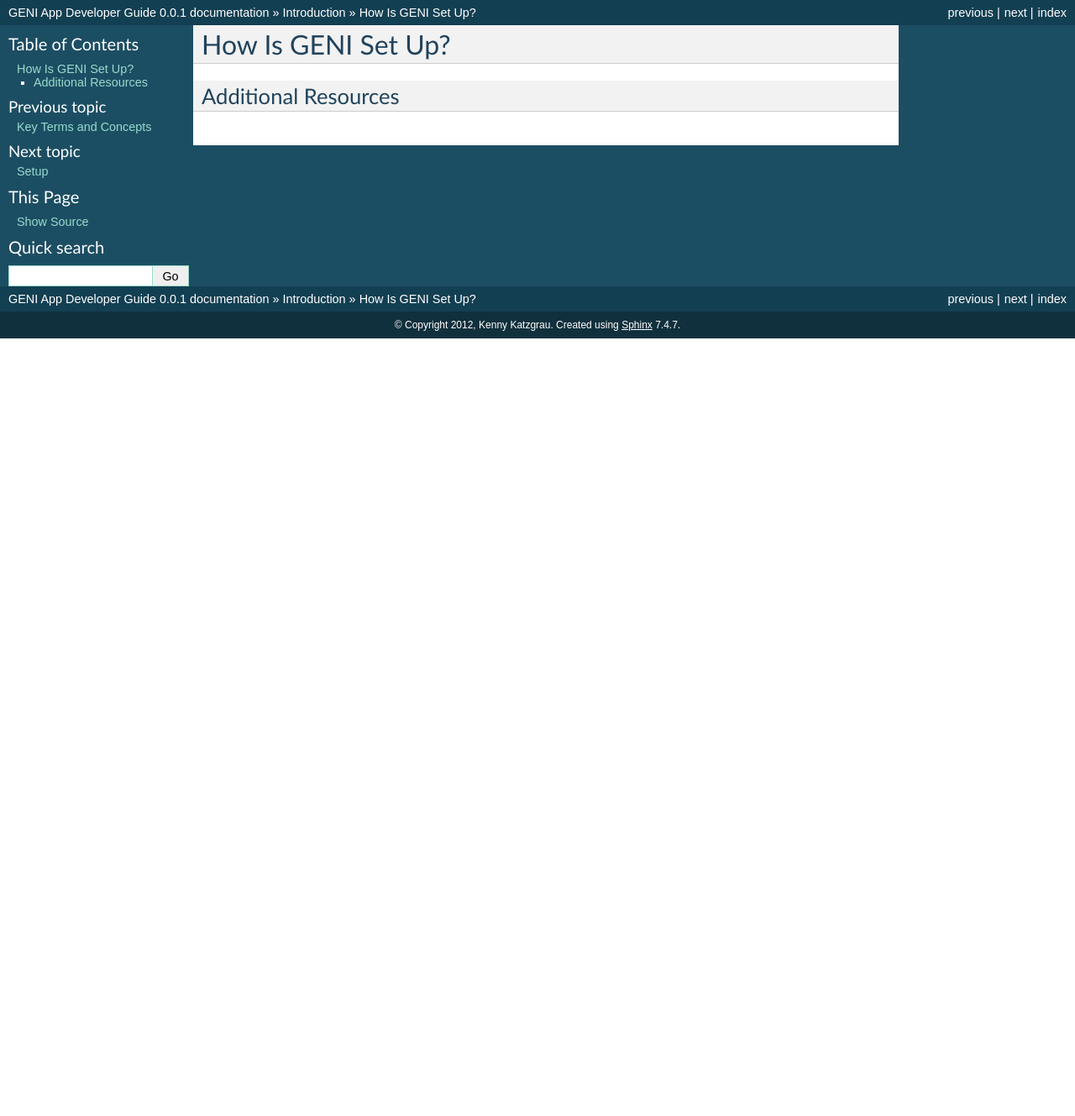
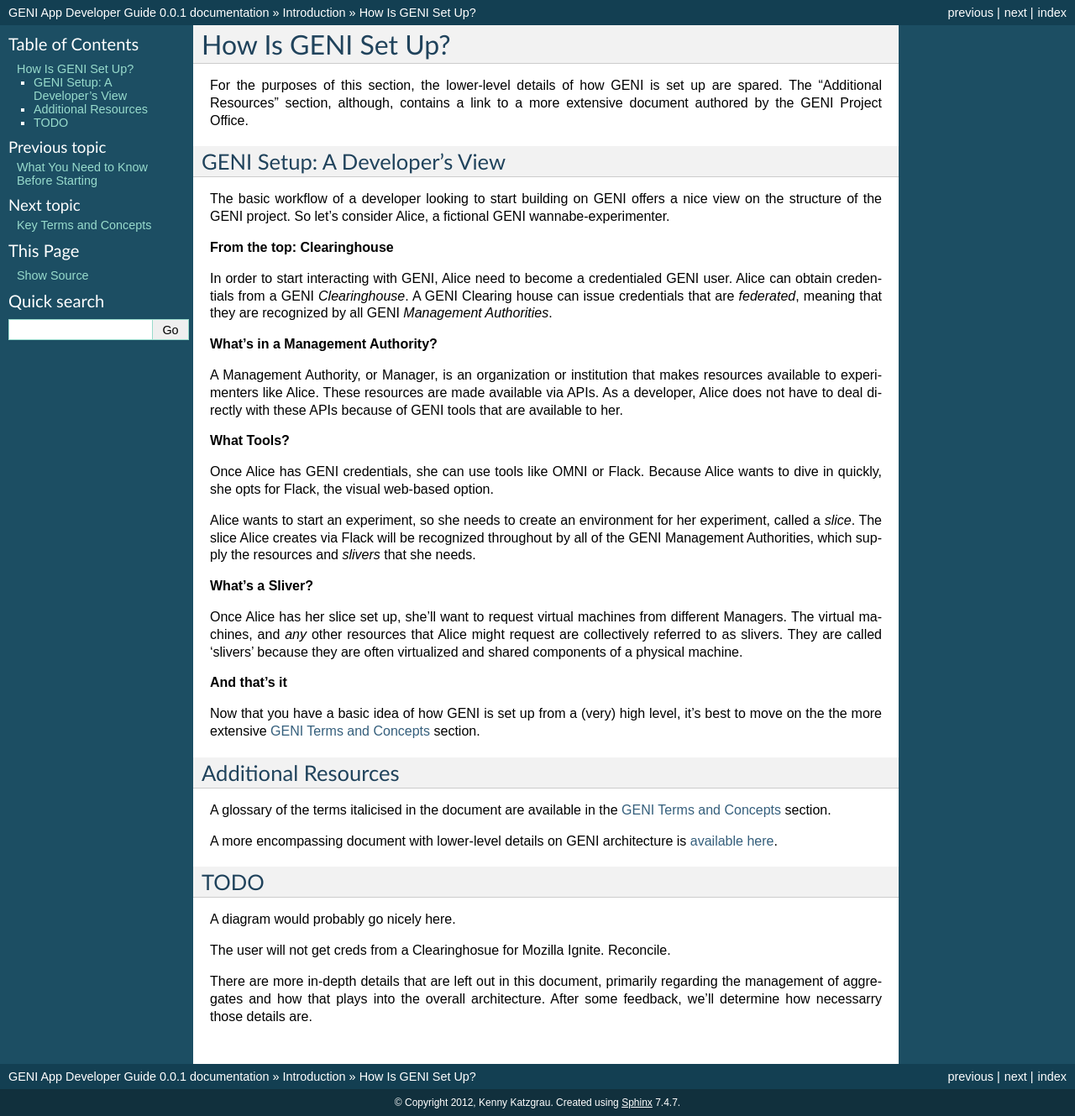
Before and after one commit to katzgrau/geni-docs, a Sphinx documentation site: the page built from source/intro/how-is-geni-set-up.txt, in a window 1280 px wide. Shown: the whole page at 84% size. Built offline with Sphinx 7.4.7, drawn with Linux system fonts in a browser that asks for light colours; formulas are drawn with MathJax 3; before the commit the page ends 900 px from its top, so only the background shows below that.

Commit message:
Key Concepts

```diff
--- a/source/intro/how-is-geni-set-up.txt
+++ b/source/intro/how-is-geni-set-up.txt
@@ -1,5 +1,48 @@
 How Is GENI Set Up?
 ===================
 
+For the purposes of this section, the lower-level details of how GENI is set up are spared. The "Additional Resources" section, although, contains a link to a more extensive document authored by the GENI Project Office.
+
+GENI Setup: A Developer's View
+------------------------------
+
+The basic workflow of a developer looking to start building on GENI offers a nice view on the structure of the GENI project. So let's consider Alice, a fictional GENI wannabe-experimenter.
+
+**From the top: Clearinghouse**
+
+In order to start interacting with GENI, Alice need to become a credentialed GENI user. Alice can obtain credentials from a GENI *Clearinghouse*. A GENI Clearing house can issue credentials that are *federated*, meaning that they are recognized by all GENI *Management Authorities*.
+
+**What's in a Management Authority?**
+
+A Management Authority, or Manager, is an organization or institution that makes resources available to experimenters like Alice. These resources are made available via APIs. As a developer, Alice does not have to deal directly with these APIs because of GENI tools that are available to her.
+
+**What Tools?**
+
+Once Alice has GENI credentials, she can use tools like OMNI or Flack. Because Alice wants to dive in quickly, she opts for Flack, the visual web-based option.
+
+Alice wants to start an experiment, so she needs to create an environment for her experiment, called a *slice*. The slice Alice creates via Flack will be recognized throughout by all of the GENI Management Authorities, which supply the resources and *slivers* that she needs.
+
+**What's a Sliver?**
+
+Once Alice has her slice set up, she'll want to request virtual machines from different Managers. The virtual machines, and *any* other resources that Alice might request are collectively referred to as slivers. They are called 'slivers' because they are often virtualized and shared components of a physical machine.
+
+**And that's it**
+
+Now that you have a basic idea of how GENI is set up from a (very) high level, it's best to move on the the more extensive :doc:`GENI Terms and Concepts <key-geni-concepts>` section.
+
+
 Additional Resources
 --------------------
+
+A glossary of the terms italicised in the document are available in the :doc:`GENI Terms and Concepts <key-geni-concepts>` section.
+
+A more encompassing document with lower-level details on GENI architecture is `available here <http://groups.geni.net/geni/attachment/wiki/GeniSysOvrvw/GENI-AnIntroduction-28Feb2012.pdf>`_.
+
+TODO
+----
+
+A diagram would probably go nicely here.
+
+The user will not get creds from a Clearinghosue for Mozilla Ignite. Reconcile.
+
+There are more in-depth details that are left out in this document, primarily regarding the management of aggregates and how that plays into the overall architecture. After some feedback, we'll determine how necessarry those details are.
--- a/source/intro/index.txt
+++ b/source/intro/index.txt
@@ -1,5 +1,7 @@
 Introduction
 ============
+
+Let's talk about what you can do with GENI, how GENI is architected, and how you can get started.
 
 **Contents**
 
@@ -9,5 +11,5 @@
    what-is-geni
    what-can-i-do-with-geni
    prerequisites
+   how-is-geni-set-up
    key-geni-concepts
-   how-is-geni-set-up
--- a/source/intro/key-geni-concepts.txt
+++ b/source/intro/key-geni-concepts.txt
@@ -3,7 +3,7 @@
 
 Before you jump into reading the :doc:`core GENI documentation <../main/index>`, you should become familiar with the terminology used when discussing the project. Because GENI is a recently-developed, global platform, an evolving set of terms is used to described the details.
 
-Throughout the definitions, we'll refer the the figure below for reference. This is *Flack*, the visual interface used to interact with GENI. Flack is described in further detail below and in the :doc:`Flack guide <../main/tools/flack`.
+Throughout the definitions, we'll refer the the figure below for reference. This is *Flack*, the visual interface used to interact with GENI. Flack is described in further detail below and in the :doc:`Flack guide <../main/tools/flack>`.
 
 **Figure 1: Flack**
 
--- a/source/intro/what-is-geni.txt
+++ b/source/intro/what-is-geni.txt
@@ -29,3 +29,7 @@
 
 It's the Side of Hacking You Haven't Been Exposed To
 ----------------------------------------------------
+
+How long have you taken TCP/IP for granted? How long have you build your web applications upon the decades-old work of others? With GENI, you are exposed to a new frontier of hacking.
+
+Read more about :doc:`what you can do with GENI <what-can-i-do-with-geni>`.
```
Also changed, not shown: source/intro/what-can-i-do-with-geni.txt (+32 -0 lines).
